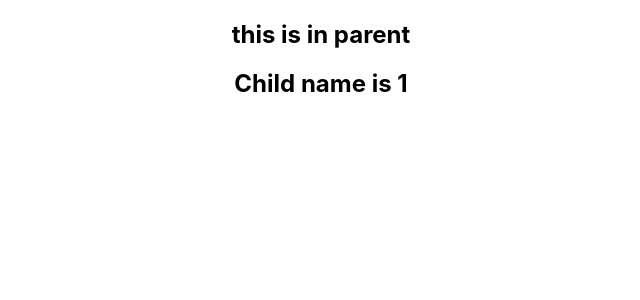
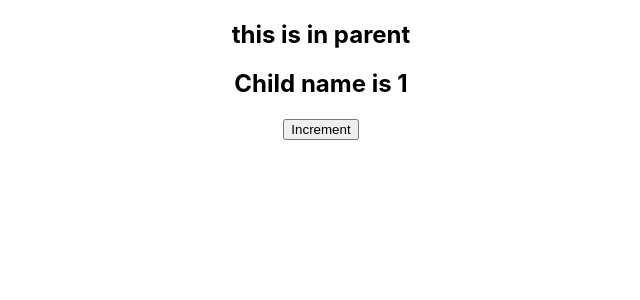
Before and after one commit to burhan-maliksher/class3-v1-app, a React (Create React App) app: page / in a window 1280 px wide. Shown: the top 300 px of the page, without its empty margins (319-959 px from the left). Built offline with nearby package versions, Linux system fonts and the light colour scheme.

Commit message:
using useState with useContext

```diff
--- a/src/App.js
+++ b/src/App.js
@@ -1,13 +1,17 @@
-import React from 'react';
+import React,{useState} from 'react';
 import './App.css';
 // import Child from './Child';
 import Parent from './Parent';
 import CounterContext from './CounterContext';
 
 function App() {
+  // using useState
+  // let [count, setCount] = useState(31)
+  let countState = useState(1)
+
   return (
-    // wraping
-    <CounterContext.Provider value={1}>
+    // wraping in useContext
+    <CounterContext.Provider value={countState}>
       <div className='App'>
         <Parent />
 
--- a/src/Child.js
+++ b/src/Child.js
@@ -6,7 +6,10 @@ const Child = ()=> {
     let counterValue = useContext(counterContext)
     return(
         <div>
-            <h2>Child name is {counterValue}</h2>
+            <h2>Child name is {counterValue[0]}</h2>
+            <button onClick={()=> {counterValue[1](++counterValue[0])}}>
+                Increment
+            </button>
         </div>
     )
 }
```
